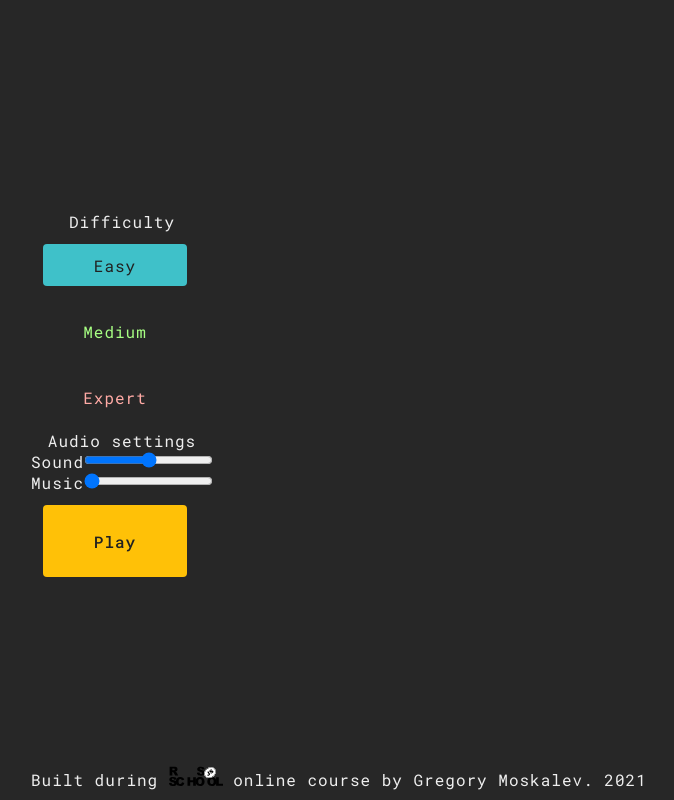
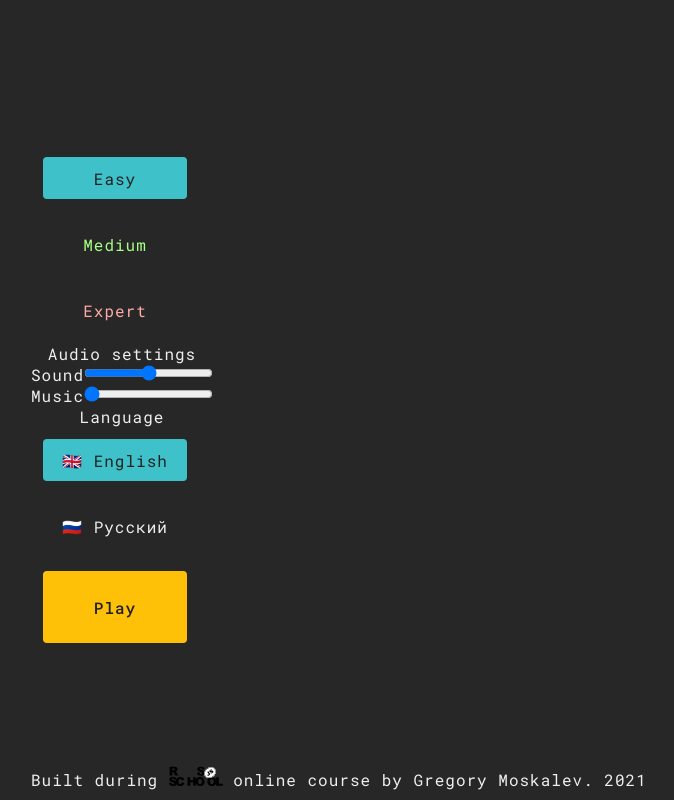
Before and after one commit to GregoryMoskalev/react-game, a React (Create React App) app in the folder react-game/: page /settings in a window 1280 px wide. Shown: the whole page, without its empty margins (518-1192 px from the left). Built offline with nearby package versions, Linux system fonts and the light colour scheme.

Commit message:
feat: lang settings

```diff
--- a/react-game/src/components/App/App.tsx
+++ b/react-game/src/components/App/App.tsx
@@ -4,6 +4,7 @@ import GameSettings from '../GameSettings/GameSettings';
 import Board from '../Board/Board';
 import Footer from '../Footer/Footer';
 import useStateAndLS from '../../hooks/useStateAndLS';
+import { LanguageProvider } from '../../contexts/LanguageContext';
 import './App.scss';
 
 const changeDifficulty = (difficulty: number) => {
@@ -55,6 +56,7 @@ const App: React.FC = () => {
   };
 
   return (
+    <LanguageProvider>
       <div className="App">
         <Switch>
           <Route
@@ -84,6 +86,7 @@ const App: React.FC = () => {
         </Switch>
         <Footer />
       </div>
+    </LanguageProvider>
   );
 };
 
--- a/react-game/src/components/Board/Board.tsx
+++ b/react-game/src/components/Board/Board.tsx
@@ -1,9 +1,13 @@
-import React, { useState, useEffect, useRef } from 'react';
+import React, { useState, useEffect, useContext } from 'react';
 import { Link } from 'react-router-dom';
+
+import languages from '../../languages/languages';
+import { LanguageContext } from '../../contexts/LanguageContext';
 import Cell, { Flag } from '../Cell/Cell';
 import { plantBugs, openEmptyTiles } from '../../utils/utils';
 import useStateAndLS from '../../hooks/useStateAndLS';
 import './Board.scss';
+//audio
 import popCatSound from '../../assets/pop_cat.mp3';
 import onLoseSound from '../../assets/Wilhelm_Scream.mp3';
 import winS from '../../assets/b146dc8d75d05f3.mp3';
@@ -11,6 +15,7 @@ import rCSound from '../../assets/ffc89ff250028f8.mp3';
 import music1 from '../../assets/brought-to-you-by-a-falling-bob-omb-by-0x10.mp3';
 
 const Board: React.FC<any> = (props) => {
+  const langContext = useContext(LanguageContext);
   const clickSound = new Audio(popCatSound);
   const rClickSound = new Audio(rCSound);
   const loseSound = new Audio(onLoseSound);
@@ -26,7 +31,7 @@ const Board: React.FC<any> = (props) => {
     'bugsweeper-save',
   );
   const [button, setButton] = useStateAndLS('🙂', 'bugsweeper-btn');
-
+  console.log(langContext);
   useEffect(() => {
     song1.addEventListener(
       'ended',
@@ -162,7 +167,7 @@ const Board: React.FC<any> = (props) => {
 
   return (
     <div className="Board">
-      <h1 className="heading h-1">Bugsweeper</h1>
+      <h1 className="heading h-1">{languages[langContext!.lang].heading}</h1>
       <button className="fullscreen-btn material-icons" onClick={toggleFullScreen}>
         fullscreen
       </button>
@@ -181,7 +186,6 @@ const Board: React.FC<any> = (props) => {
           settings
         </Link>
       </div>
-
       <div>
         {state.field.map((row: [], x: number) => {
           return (
--- a/react-game/src/components/GameSettings/GameSettings.scss
+++ b/react-game/src/components/GameSettings/GameSettings.scss
@@ -66,6 +66,10 @@
     &.expert {
       background-color: $color-red;
     }
+    &.lang-en,
+    &.lang-ru {
+      background-color: $color-blue;
+    }
   }
 }
 .play-btn {
--- a/react-game/src/components/GameSettings/GameSettings.tsx
+++ b/react-game/src/components/GameSettings/GameSettings.tsx
@@ -1,5 +1,8 @@
-import React, { FormEvent, useState } from 'react';
+import React, { FormEvent, useState, useContext } from 'react';
 import { Link } from 'react-router-dom';
+
+import languages from '../../languages/languages';
+import { LanguageContext } from '../../contexts/LanguageContext';
 import './GameSettings.scss';
 
 interface GameSettingsProps {
@@ -13,6 +16,8 @@ interface GameSettingsProps {
 }
 
 const GameSettings: React.FC<GameSettingsProps> = (props) => {
+  const langContext = useContext(LanguageContext);
+
   return (
     <React.Fragment>
       <div
@@ -20,7 +25,7 @@ const GameSettings: React.FC<GameSettingsProps> = (props) => {
         onChange={(e: React.ChangeEvent<HTMLInputElement>) =>
           props.handleChange(Number(e.target.value))}
       >
-        <h4 className="settings-heading">Difficulty</h4>
+        <h4 className="settings-heading">{languages[langContext!.lang].difficulty}</h4>
         <div className="radio-button">
           <input
             defaultChecked={props.bugs === 10}
@@ -31,7 +36,7 @@ const GameSettings: React.FC<GameSettingsProps> = (props) => {
             value="0"
           />
           <label className="radio-label easy" htmlFor="difficultyEasy">
-            Easy
+            {languages[langContext!.lang].easyDifficulty}
           </label>
         </div>
         <div className="radio-button">
@@ -44,7 +49,7 @@ const GameSettings: React.FC<GameSettingsProps> = (props) => {
             value="1"
           />
           <label className="radio-label medium" htmlFor="difficultyMedium">
-            Medium
+            {languages[langContext!.lang].mediumDifficulty}
           </label>
         </div>
         <div className="radio-button">
@@ -57,17 +62,17 @@ const GameSettings: React.FC<GameSettingsProps> = (props) => {
             value="2"
           />
           <label className="radio-label expert" htmlFor="difficultyExpert">
-            Expert
+            {languages[langContext!.lang].expertDifficulty}
           </label>
         </div>
       </div>
       <div>
-        <h4 className="settings-heading">Audio settings</h4>
+        <h4 className="settings-heading">{languages[langContext!.lang].audioSettings}</h4>
         <div
           onChange={(e: React.ChangeEvent<HTMLInputElement>) =>
             props.handleVolumeChange(Number(e.target.value), props.audioVolume.music)}
         >
-          <label htmlFor="sound">Sound</label>
+          <label htmlFor="sound">{languages[langContext!.lang].soundVolume}</label>
           <input
             defaultValue={props.audioVolume.sound}
             type="range"
@@ -82,7 +87,7 @@ const GameSettings: React.FC<GameSettingsProps> = (props) => {
           onChange={(e: React.ChangeEvent<HTMLInputElement>) =>
             props.handleVolumeChange(props.audioVolume.sound, Number(e.target.value))}
         >
-          <label htmlFor="music">Music</label>
+          <label htmlFor="music">{languages[langContext!.lang].musicVolume}</label>
           <input
             defaultValue={props.audioVolume.music}
             type="range"
@@ -94,6 +99,39 @@ const GameSettings: React.FC<GameSettingsProps> = (props) => {
           />
         </div>
       </div>
+      <div
+        className="radio-group language"
+        onChange={(e: React.ChangeEvent<HTMLInputElement>) =>
+          langContext!.changeLang(e.target.value)}
+      >
+        <h4 className="settings-heading">Language</h4>
+        <div className="radio-button">
+          <input
+            defaultChecked={langContext!.lang === 'en'}
+            className="radio-input"
+            type="radio"
+            id="langEn"
+            name="lang"
+            value="en"
+          />
+          <label className="radio-label lang-en" htmlFor="langEn">
+            🇬🇧 English
+          </label>
+        </div>
+        <div className="radio-button">
+          <input
+            defaultChecked={langContext!.lang === 'ru'}
+            className="radio-input"
+            type="radio"
+            id="langRu"
+            name="lang"
+            value="ru"
+          />
+          <label className="radio-label lang-ru" htmlFor="langRu">
+            🇷🇺 Русский
+          </label>
+        </div>
+      </div>
       <Link className="play-btn" to="/">
         Play
       </Link>
--- /dev/null
+++ b/react-game/src/contexts/LanguageContext.tsx
@@ -0,0 +1,22 @@
+import React, { createContext, useState } from 'react';
+
+interface LangContextInterface {
+  lang: string;
+  changeLang: (arg0: string) => void;
+}
+
+export const LanguageContext = createContext<LangContextInterface | null>(null);
+
+export const LanguageProvider = (props: any) => {
+  const [lang, setLang] = useState('en');
+
+  const changeLang = (lang: string) => {
+    setLang(lang);
+  };
+
+  return (
+    <LanguageContext.Provider value={{ lang, changeLang }}>
+      {props.children}
+    </LanguageContext.Provider>
+  );
+};
--- /dev/null
+++ b/react-game/src/languages/en.ts
@@ -0,0 +1,10 @@
+export default {
+  heading: 'Bugsweeper',
+  easyDifficulty: 'Easy',
+  mediumDifficulty: 'Medium',
+  expertDifficulty: 'Expert',
+  audioSettings: 'Audio settings',
+  soundVolume: 'Sound',
+  musicVolume: 'Music',
+  playBtn: 'Play',
+};
--- /dev/null
+++ b/react-game/src/languages/languages.ts
@@ -0,0 +1,11 @@
+import en from './en';
+import ru from './ru';
+
+interface langInterface {
+  [key: string]: {
+    [key: string]: string;
+  };
+}
+const lang: langInterface = { en, ru };
+
+export default lang;
--- /dev/null
+++ b/react-game/src/languages/ru.ts
@@ -0,0 +1,11 @@
+export default {
+  heading: 'Bugsweeper, но типа на русском',
+  Difficulty: 'Сложность',
+  easyDifficulty: 'Легко',
+  mediumDifficulty: 'Средне',
+  expertDifficulty: 'Эксперт',
+  audioSettings: 'Настройки звука',
+  soundVolume: 'Звук',
+  musicVolume: 'Музыка',
+  playBtn: 'Играть',
+};
```
Lines whose indentation alone changed are shown as unchanged.
